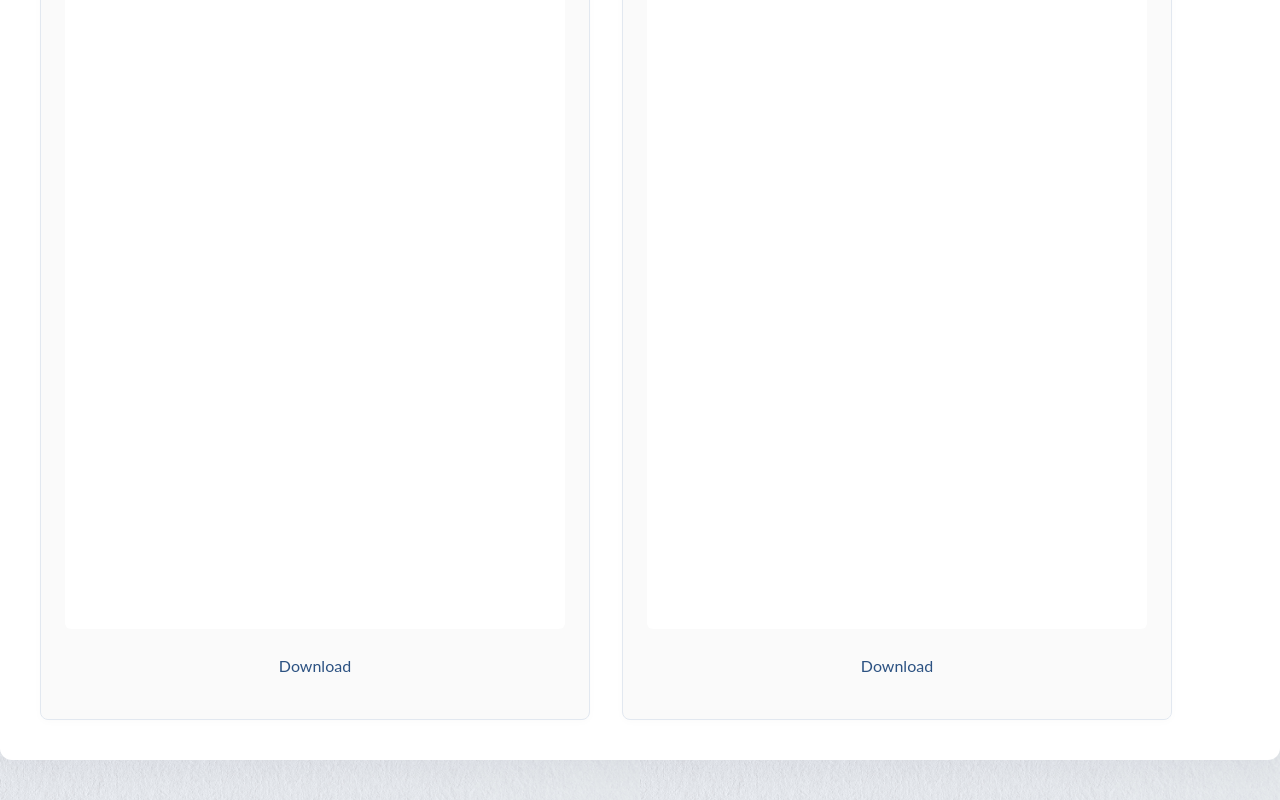
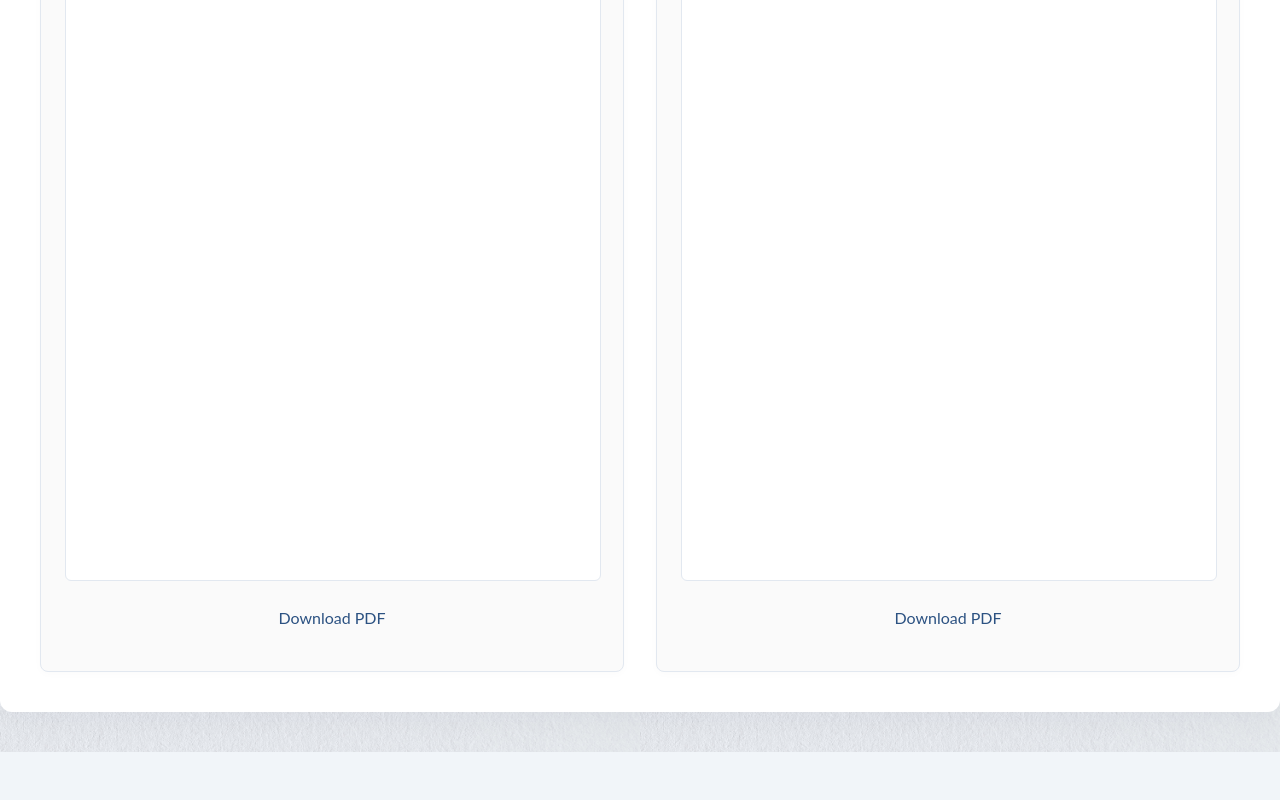
Before and after one commit to QianyHP/QianyHP.github.io, a plain HTML site: page cv&ps.html in a window 1280 px wide. Shown: the part 421-1221 px from the top of the page. After the commit the page ends 1173 px from the top, so only its background shows below. Drawn offline with Linux system fonts and the light colour scheme.

Commit message:
Update cv&ps.html

```diff
--- a/cv&ps.html
+++ b/cv&ps.html
@@ -14,30 +14,25 @@
             <nav class="main-nav">
                 <ul>
                     <li><a href="cv&ps.html">CV & PS</a></li>
+                </ul>
             </nav>
         </div>
     </header>
 
-    <div class="container cv-page-container">
-
+    <div class="cv-page-container">
         <div class="cv-readers-wrapper">
             <div class="cv-reader">
                 <h2>Curriculum Vitae</h2>
-                <iframe src="assets/CV.pdf" width="100%" height="800px" style="border: none;"></iframe>
-                <p class="download-link">
-                    <a href="assets/CV.pdf" target="_blank" download>Download</a>
-                </p>
+                <iframe src="assets/CV.pdf"></iframe>
+                <p class="download-link"><a href="assets/CV.pdf" target="_blank" download>Download PDF</a></p>
             </div>
 
             <div class="cv-reader">
                 <h2>Personal Statement</h2>
-                <iframe src="assets/PS.pdf" width="100%" height="800px" style="border: none;"></iframe>
-                <p class="download-link">
-                    <a href="assets/PS.pdf" target="_blank" download>Download</a>
-                </p>
+                <iframe src="assets/PS.pdf"></iframe>
+                <p class="download-link"><a href="assets/PS.pdf" target="_blank" download>Download PDF</a></p>
             </div>
         </div>
     </div>
-
-    </body>
+</body>
 </html>
```
